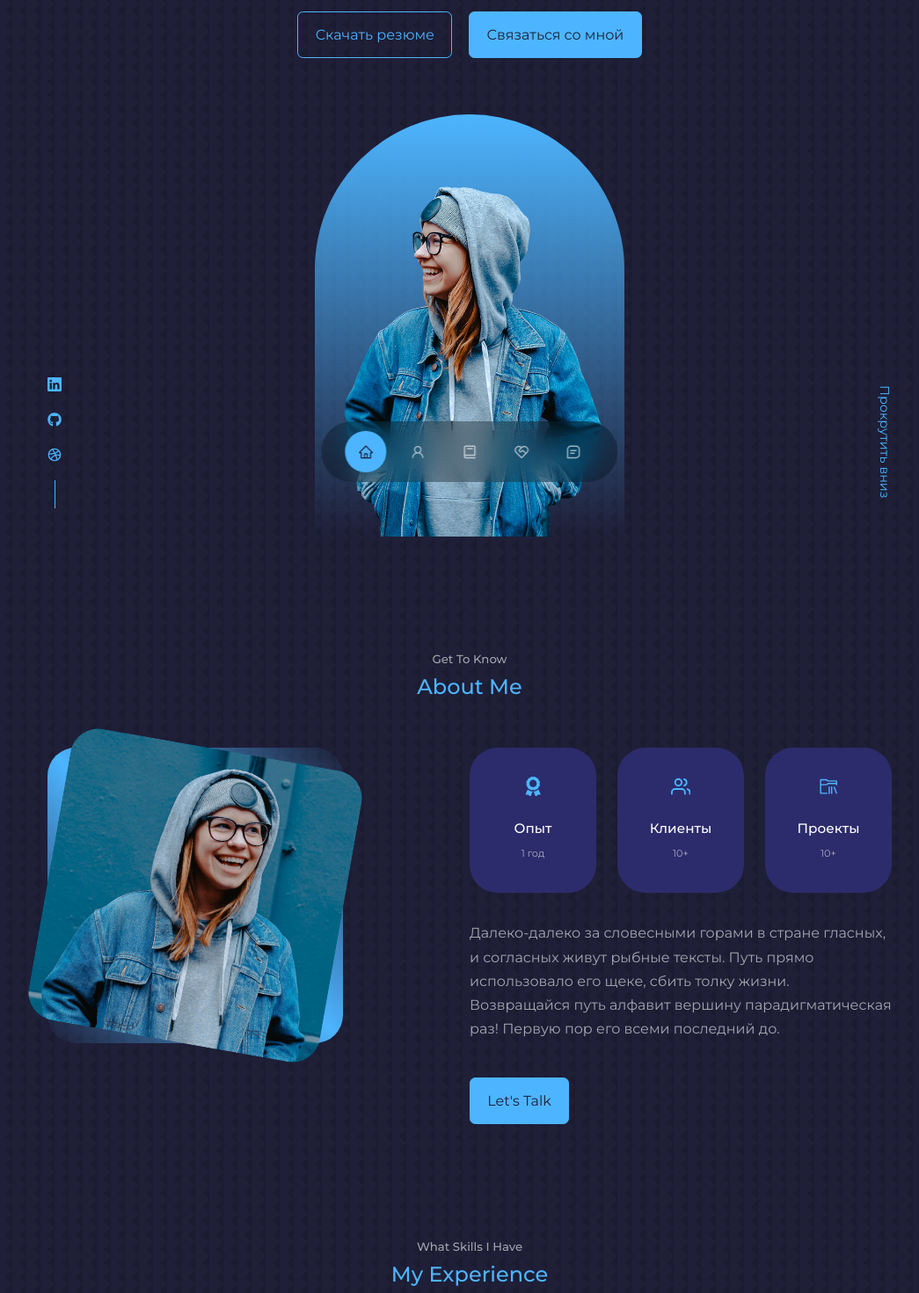
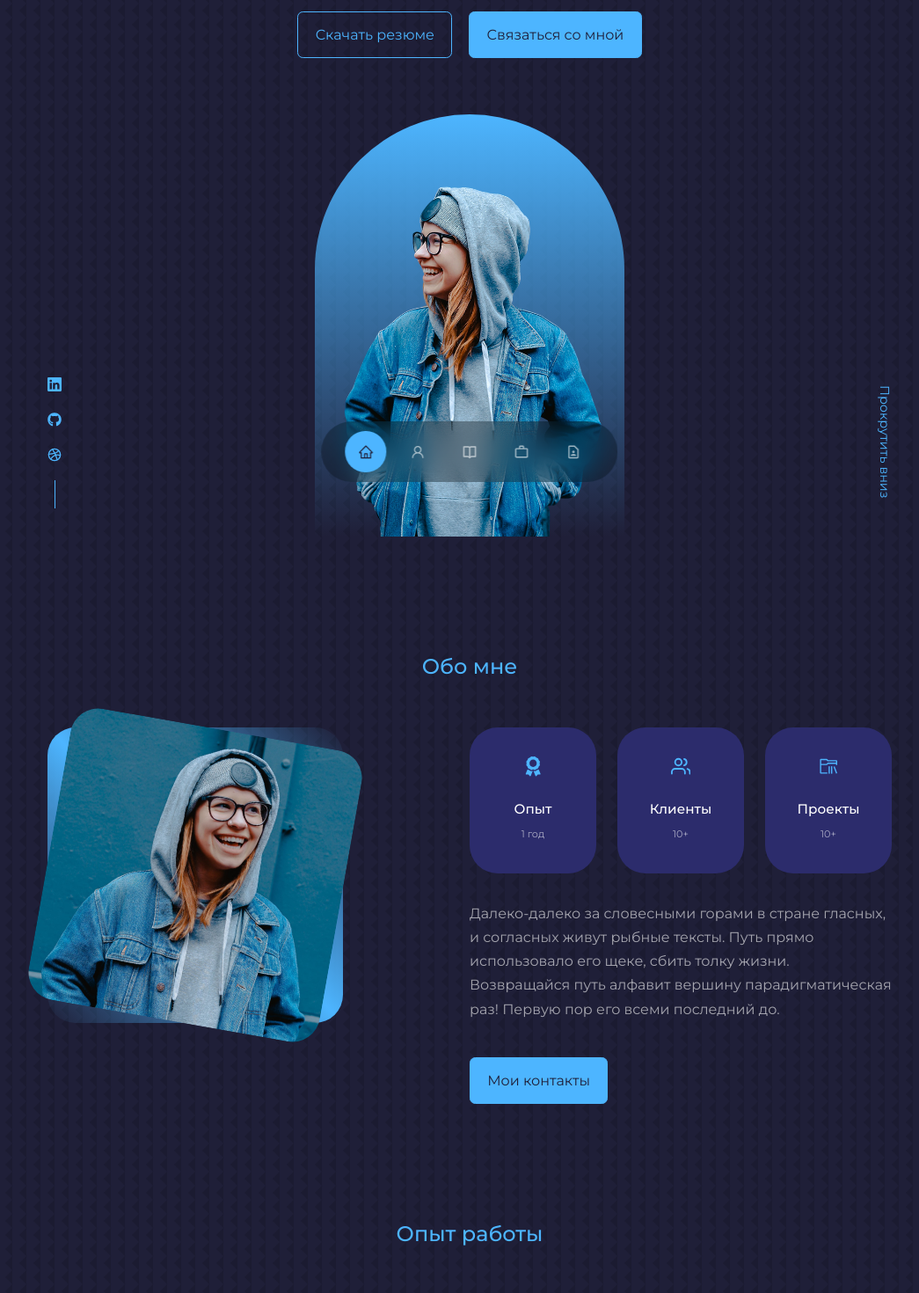
Before and after one commit to Ed54rus/portfolio-website, a React (Create React App) app: page / in a window 1280 px wide. Shown: the part 220-1690 px from the top of the page at 88% size, without its empty margins (106-1151 px from the left). Built offline with nearby package versions, Linux system fonts and the light colour scheme.

Commit message:
Доработка мелочей

```diff
--- a/src/App.jsx
+++ b/src/App.jsx
@@ -3,7 +3,7 @@ import Header from "./components/header/Header";
 import Nav from "./components/nav/Nav";
 import About from './components/about/About'
 import Experience from './components/experience/Experience'
-import Services from './components/services/Services'
+// import Services from './components/services/Services'
 import Portfolio from './components/portfolio/Portfolio'
 import Testimonials from './components/testimonials/Testimonials'
 import Contact from './components/contact/Contact'
@@ -17,7 +17,7 @@ const App = () => {
       <Nav />
       <About />
       <Experience />
-      <Services />
+      {/* <Services /> */}
       <Portfolio />
       <Testimonials />
       <Contact />
--- a/src/components/about/About.jsx
+++ b/src/components/about/About.jsx
@@ -8,8 +8,8 @@ import { VscFolderLibrary } from "react-icons/vsc";
 const About = () => {
   return (
     <section id="about">
-      <h5>Get To Know</h5>
-      <h2>About Me</h2>
+      {/* <h5>Познакомимся</h5> */}
+      <h2>Обо мне</h2>
 
       <div className="container about__container">
         <div className="about__me">
@@ -32,7 +32,7 @@ const About = () => {
             <article className="about__card">
               <VscFolderLibrary className="about__icon" />
               <h5>Проекты</h5>
-              <small>10+ </small>
+              <small>10+</small>
             </article>
           </div>
 
@@ -43,7 +43,7 @@ const About = () => {
             Первую пор его всеми последний до.
           </p>
           <a href="#contact" className="btn btn-primary">
-            Let's Talk
+            Мои контакты
           </a>
         </div>
       </div>
--- a/src/components/contact/Contact.jsx
+++ b/src/components/contact/Contact.jsx
@@ -7,9 +7,15 @@ import emailjs from "emailjs-com";
 
 const Contact = () => {
   const form = useRef();
-
   const sendEmail = (e) => {
     e.preventDefault();
+    setTimeout(() => {
+      form.current[3].innerText = "Сообщение Отправлено";
+
+      setTimeout(() => {
+        form.current[3].innerText = "Отправить Сообщение";
+      }, 2000);
+    }, 500);
 
     emailjs
       .sendForm(
@@ -32,8 +38,8 @@ const Contact = () => {
 
   return (
     <section id="contact">
-      <h5>Get in Touch</h5>
-      <h2>Contact Me</h2>
+      {/* <h5>Get in Touch</h5> */}
+      <h2>Мои контакты</h2>
       <div className="container contact__container">
         <div className="contact__options">
           <article className="contact__option">
@@ -94,7 +100,7 @@ const Contact = () => {
             placeholder="Ваше Сообщение"
             required
           ></textarea>
-          <button type="submit" className="btn btn-primary">
+          <button id="submit" type="submit" className="btn btn-primary">
             Отправить Сообщение
           </button>
         </form>
--- a/src/components/contact/contact.css
+++ b/src/components/contact/contact.css
@@ -48,20 +48,29 @@ form {
 input,
 textarea {
     width: 100%;
-    padding: 1.5rem;
+    padding: 1rem;
     border-radius: 0.5rem;
     background: transparent;
     border: 2px solid var(--color-primary-variant);
     resize: none;
     color: var(--color-white);
-    /* font-size: 1rem; */
+    font-size: 0.8rem;
 }
 
+input::placeholder,
+textarea::placeholder {
+    font-size: 0.8rem;
+}
+
+.btn-submit {
+    width: 1000px;
+    transition: all 2s easy;
+}
 
 /* ================ MEDIA QUERIES (MEDIUM DEVICES) ================ */
 
 @media screen and (max-width: 1024px) {
-    .container.contact__container{
+    .container.contact__container {
         grid-template-columns: 1fr;
         gap: 2rem;
     }
@@ -71,7 +80,8 @@ textarea {
 
 
 @media screen and (max-width: 600px) {
-    .container.contact__container{
+    .container.contact__container {
         width: var(--container-width-sm);
     }
+
 }
--- a/src/components/experience/Experience.jsx
+++ b/src/components/experience/Experience.jsx
@@ -5,8 +5,8 @@ import Skills from "./Skills";
 const Experience = () => {
   return (
     <section id="experience">
-      <h5>What Skills I Have</h5>
-      <h2>My Experience</h2>
+      {/* <h5>What Skills I Have</h5> */}
+      <h2>Опыт работы</h2>
       <Skills />
     </section>
   );
--- a/src/components/footer/Footer.jsx
+++ b/src/components/footer/Footer.jsx
@@ -12,25 +12,25 @@ const Footer = () => {
 
       <ul className="permalinks">
         <li>
-          <a href="#home">Home</a>
+          <a href="#home">Домой</a>
         </li>
         <li>
-          <a href="#about">About</a>
+          <a href="#about">Обо мне</a>
         </li>
         <li>
-          <a href="#experience">Experience</a>
+          <a href="#experience">Опыт работы</a>
+        </li>
+        {/* <li>
+          <a href="#services">Services</a>
+        </li> */}
+        <li>
+          <a href="#portfolio">Портфолио</a>
         </li>
         <li>
-          <a href="#services">Services</a>
+          <a href="#testimonials">Отзывы</a>
         </li>
         <li>
-          <a href="#portfolio">Portfolio</a>
-        </li>
-        <li>
-          <a href="#testimonials">Testimonials</a>
-        </li>
-        <li>
-          <a href="#contact">Contact</a>
+          <a href="#contact">Контакты</a>
         </li>
       </ul>
 
--- a/src/components/header/CTA.jsx
+++ b/src/components/header/CTA.jsx
@@ -4,8 +4,8 @@ import CV from '../../assets/cv.pdf'
 const CTA = () => {
   return (
     <div className='cta'>
-        <a href={CV} download className='btn' >Скачать резюме</a>
-        <a href="#contact" className='btn btn-primary'>Связаться со мной</a>
+        <a href={CV} download className='btn btn-header' >Скачать резюме</a>
+        <a href="#contact" className='btn btn-primary btn-header'>Связаться со мной</a>
     </div>
   )
 }
--- a/src/components/header/header.css
+++ b/src/components/header/header.css
@@ -45,7 +45,9 @@ header {
 
 .me {
     background: linear-gradient(var(--color-primary), transparent);
-    width: 22rem;
+    min-width: 20rem;
+    max-width: 22rem;
+    width: 100%;
     height: 30rem;
     margin-top: 4rem;
     border-radius: 12rem 12rem 0 0;
@@ -77,9 +79,10 @@ header {
 
 
 @media screen and (max-width: 600px) {
-    .btn {
+
+    .btn-header {
         font-size: 0.8rem;
-
+        padding: 0.7rem 0.9rem;
     }
 
     .header__socials,
--- a/src/components/nav/Nav.jsx
+++ b/src/components/nav/Nav.jsx
@@ -2,9 +2,9 @@ import React from "react";
 import "./nav.css";
 import { AiOutlineHome } from "react-icons/ai";
 import { AiOutlineUser } from "react-icons/ai";
-import { BiBook } from "react-icons/bi";
-import { RiServiceLine } from "react-icons/ri";
-import { BiMessageSquareDetail } from "react-icons/bi";
+import { BiBookOpen } from "react-icons/bi";
+import { MdWorkOutline } from "react-icons/md";
+import { MdOutlineContactPage } from "react-icons/md";
 import { useState } from "react";
 
 const Nav = () => {
@@ -30,21 +30,21 @@ const Nav = () => {
         onClick={() => setActiveNav("#experience")}
         className={activeNav === "#experience" ? "active" : ""}
       >
-        <BiBook />
+        <BiBookOpen />
       </a>
       <a
-        href="#services"
-        onClick={() => setActiveNav("#services")}
-        className={activeNav === "#services" ? "active" : ""}
+        href="#portfolio"
+        onClick={() => setActiveNav("#portfolio")}
+        className={activeNav === "#portfolio" ? "active" : ""}
       >
-        <RiServiceLine />
+        <MdWorkOutline />
       </a>
       <a
         href="#contact"
         onClick={() => setActiveNav("#contact")}
         className={activeNav === "#contact" ? "active" : ""}
       >
-        <BiMessageSquareDetail />
+        <MdOutlineContactPage />
       </a>
     </nav>
   );
--- a/src/components/portfolio/Portfolio.jsx
+++ b/src/components/portfolio/Portfolio.jsx
@@ -5,8 +5,8 @@ import Projects from "./Projects";
 const Portfolio = () => {
   return (
     <section id="portfolio">
-      <h5>My Recent Work</h5>
-      <h2>Portfolio</h2>
+      {/* <h5>Мои Проекты</h5> */}
+      <h2>Портфолио</h2>
       <Projects />
     </section>
   );
--- a/src/components/testimonials/Testimonials.jsx
+++ b/src/components/testimonials/Testimonials.jsx
@@ -44,8 +44,8 @@ const data = [
 const Testimonials = () => {
   return (
     <section id="testimonials">
-      <h5>Review from clients</h5>
-      <h2>Testimonials</h2>
+      {/* <h5>Review from clients</h5> */}
+      <h2>Отзывы</h2>
 
       <Swiper
         modules={[Pagination, Autoplay]}
--- a/src/index.css
+++ b/src/index.css
@@ -131,6 +131,7 @@ img {
         margin-top: 6rem;
     }
 
+
 }
 
 
@@ -146,4 +147,8 @@ img {
         margin-bottom: 2rem;
     }
 
+    h1 {
+        font-size: 1.9rem;
+        line-height: 1.5;
+    }
 }
```
